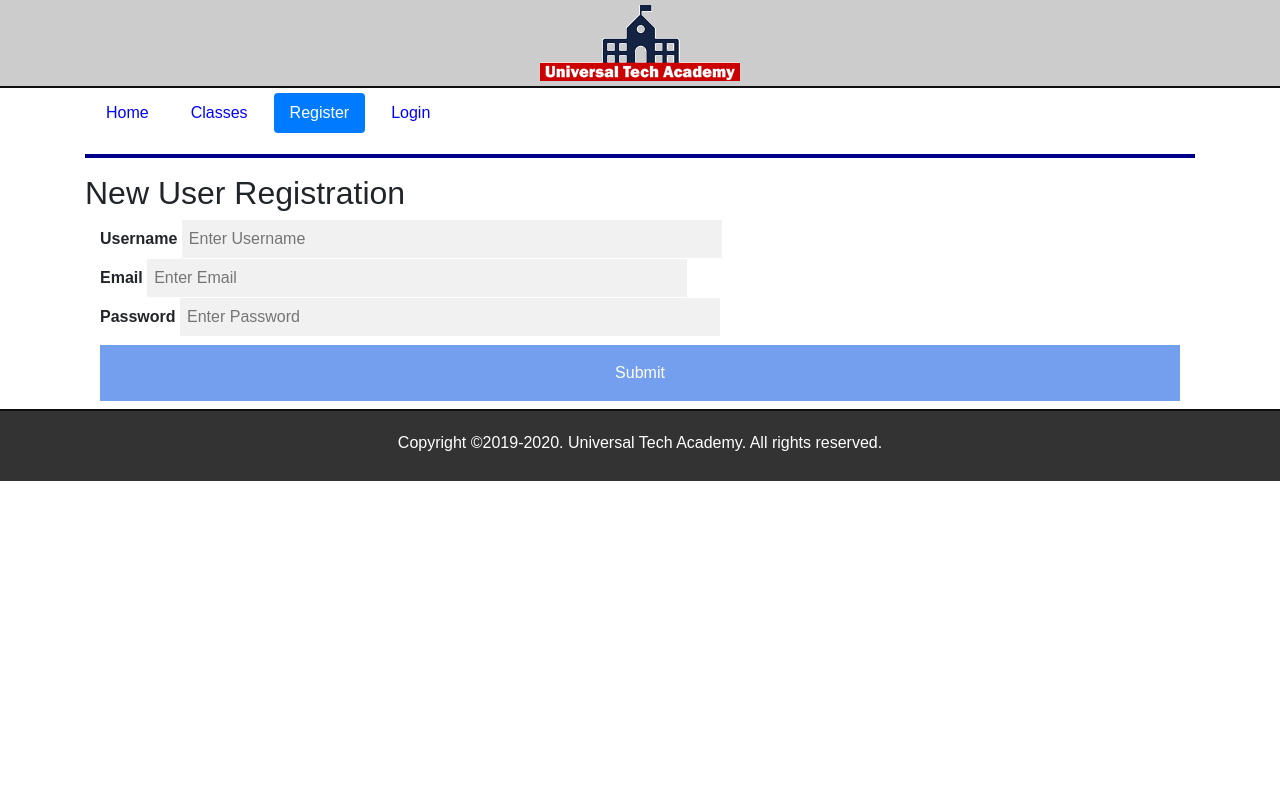
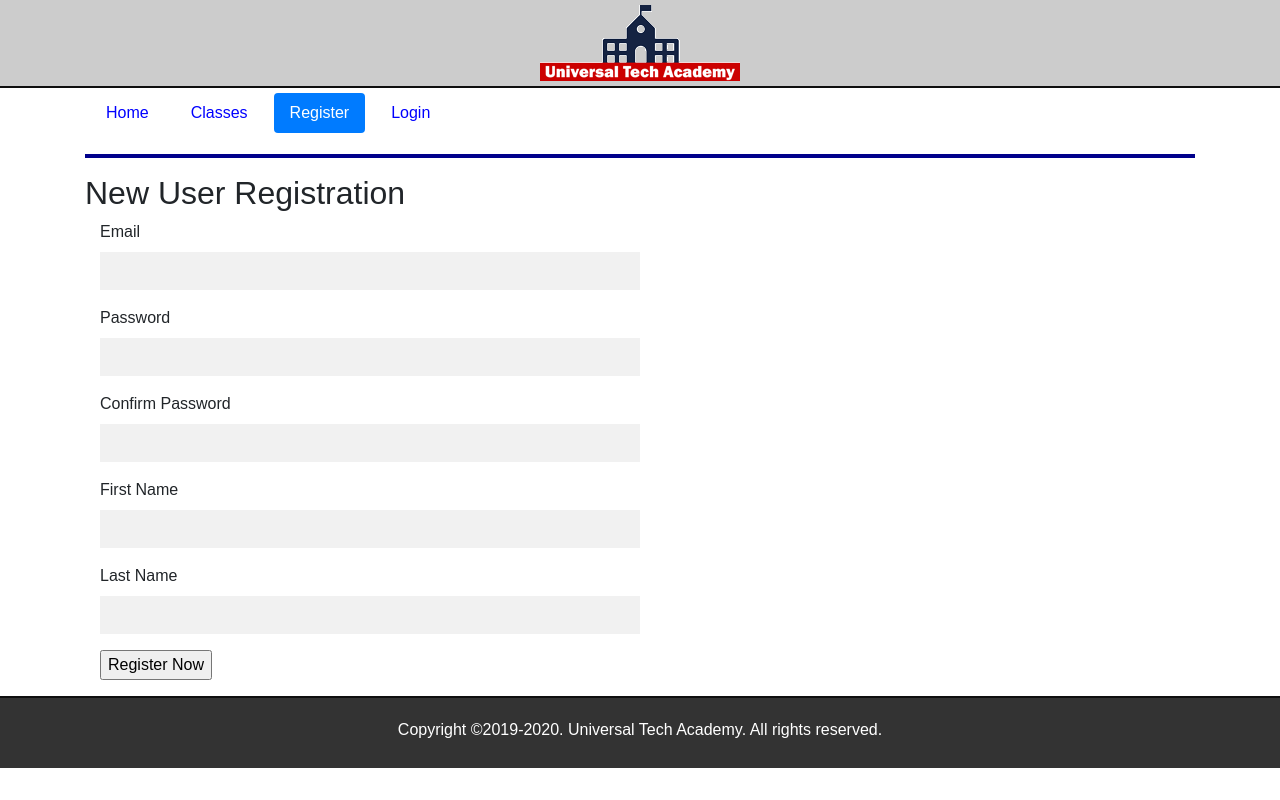
Before and after one commit to skorsens/Full-Stack-Web-Development-with-Flask, a Flask app: page /register in a window 1280 px wide. Run offline with Flask 3, Linux system fonts and the light colour scheme; some libraries are stand-ins or nearby versions.

Commit message:
Update the register route and template

```diff
--- a/application/forms.py
+++ b/application/forms.py
@@ -1,19 +1,30 @@
 from flask_wtf import FlaskForm
 from wtforms import StringField, PasswordField, SubmitField, BooleanField
-from wtforms.validators import DataRequired, Email, Length
+from wtforms.validators import DataRequired, Email, Length, EqualTo
 
 
 class LoginForm(FlaskForm):
     email = StringField("Email", validators=[DataRequired(), Email()])
-    password = PasswordField("Password", validators=[DataRequired(), Length(min=6,max=15)])
+    password = PasswordField(
+        "Password", validators=[DataRequired(), Length(min=6, max=15)]
+    )
     remember_me = BooleanField("Remember Me")
     submit = SubmitField("Login")
 
 
 class RegisterForm(FlaskForm):
-    email = StringField("Email", validators=[DataRequired()])
-    password = StringField("Password", validators=[DataRequired()])
-    password_confirm = StringField("Confirm Password", validators=[DataRequired()])
-    first_name = StringField("First Name", validators=[DataRequired()])
-    last_name = StringField("Last Name", validators=[DataRequired()])
+    email = StringField("Email", validators=[DataRequired(), Email()])
+    password = PasswordField(
+        "Password", validators=[DataRequired(), Length(min=6, max=15)]
+    )
+    password_confirm = PasswordField(
+        "Confirm Password",
+        validators=[DataRequired(), Length(min=6, max=15), EqualTo("password")],
+    )
+    first_name = StringField(
+        "First Name", validators=[DataRequired(), Length(min=2, max=55)]
+    )
+    last_name = StringField(
+        "Last Name", validators=[DataRequired(), Length(min=2, max=55)]
+    )
     submit = SubmitField("Register Now")
--- a/application/routes.py
+++ b/application/routes.py
@@ -3,7 +3,7 @@ import json
 from application import app
 from flask import render_template, request, Response, flash, redirect
 
-from application.forms import LoginForm
+from application.forms import LoginForm, RegisterForm
 from application.models import Enrollment, User, Course
 
 
@@ -75,9 +75,20 @@ def courses(term="Spring 2019"):
     )
 
 
-@app.route("/register")
+@app.route("/register", methods=["GET", "POST"])
 def register():
-    return render_template("register.html", register=True)
+    form = RegisterForm()
+
+    if form.validate_on_submit():
+        if request.form.get("email") == "test@uta.com":
+            flash("You have successfully registered!", "success")
+            return redirect("/index")
+        else:
+            flash("Something went wrong. Please try again.", "danger")
+
+    return render_template(
+        "register.html", title="New User Registration", form=form, register=True
+    )
 
 
 @app.route("/enrollment", methods=["GET", "POST"])
--- a/application/templates/register.html
+++ b/application/templates/register.html
@@ -1,21 +1,49 @@
+{% extends "layout.html" %}
 
-    {% extends "layout.html" %}
-
-    {% block content %}
-    <h2>New User Registration</h2>
+{% block content %}
+    <h2>{{ title }}</h2>
 
     <div class="container">
-        <form name="register" action="register.php" method="get">
-            <label for="username"><b>Username</b></label>
-            <input type="text" placeholder="Enter Username" name="username" required>
-            <br>
-            <label for="email"><b>Email</b></label>
-            <input type="text" placeholder="Enter Email" name="email" required>
-            <br>
-            <label for="password"><b>Password</b></label>
-            <input type="password" placeholder="Enter Password" name="password" required>
-            <br class="clear">
-            <input class="btn-submit" type="submit" name="submit">
+        <form name="register" action="" method="post", novalidate>
+            {{ form.hidden_tag() }}
+            <p>
+                {{ form.email.label }}<br>
+                {{ form.email(size=10) }}
+                {% for error in form.email.errors %}
+                    <span class="error-message">{{ error }}</span>
+                {% endfor %}
+            </p>
+            <p>
+                {{ form.password.label }}<br>
+                {{ form.password }}
+                {% for error in form.password.errors %}
+                    <span class="error-message">{{ error }}</span>
+                {% endfor %}
+            </p>
+            <p>
+                {{ form.password_confirm.label }}<br>
+                {{ form.password_confirm }}
+                {% for error in form.password_confirm.errors %}
+                    <span class="error-message">{{ error }}</span>
+                {% endfor %}
+            </p>
+            <p>
+                {{ form.first_name.label }}<br>
+                {{ form.first_name }}
+                {% for error in form.first_name.errors %}
+                    <span class="error-message">{{ error }}</span>
+                {% endfor %}
+            </p>
+            <p>
+                {{ form.last_name.label }}<br>
+                {{ form.last_name }}
+                {% for error in form.last_name.errors %}
+                    <span class="error-message">{{ error }}</span>
+                {% endfor %}
+            </p>
+            <p>
+                {{ form.submit }}
+            </p>
         </form>
     </div>
-    {% endblock %}
+{% endblock %}
```
